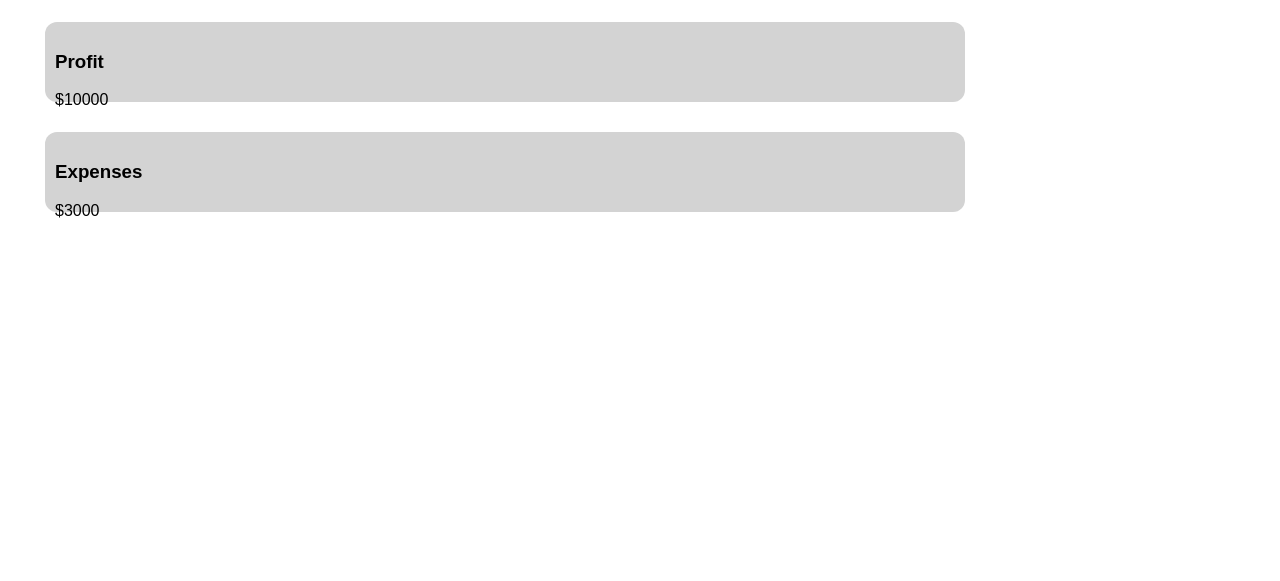
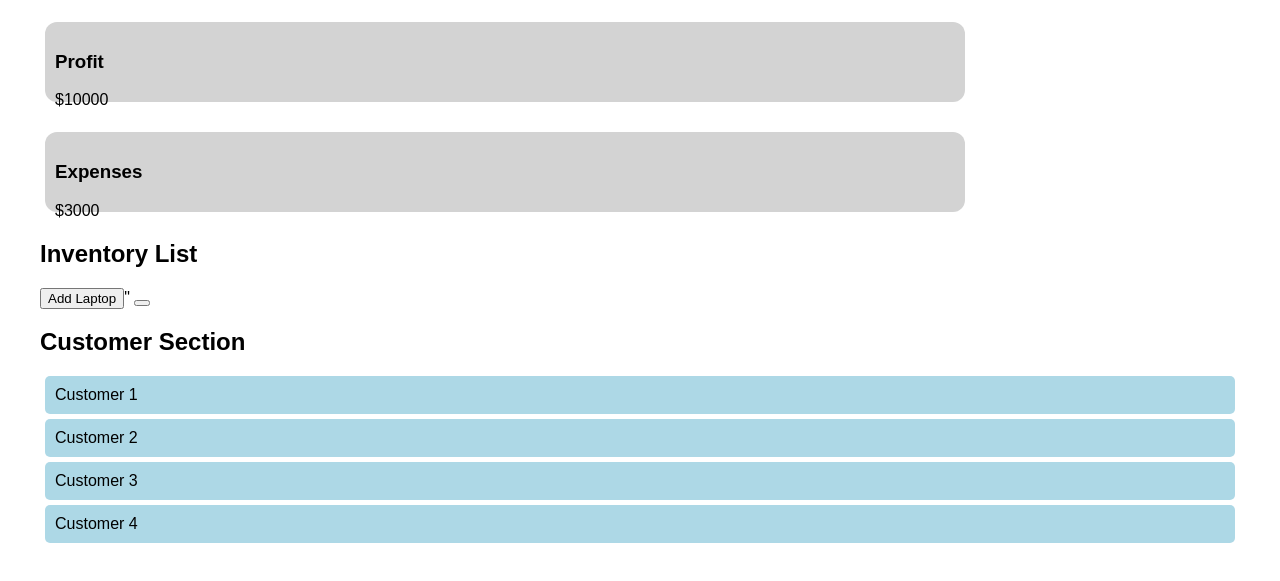
Before and after one commit to reiddedeaux/CC_12, a plain HTML site: page index.html in a window 1280 px wide. Shown: the part 151-732 px from the top of the page. Drawn offline with Linux system fonts and the light colour scheme.

Commit message:
Task 3 - Implemented Dynamic Inventory List

```diff
--- a/index.html
+++ b/index.html
@@ -50,5 +50,16 @@
     <h3>Expenses</h3>
     <p>$3000</p>
     </div>
+    <h2>Inventory List</h2>
+    <ul id="inventoryList"></ul>
+    <button onclick="addInventoryItem(`Laptop`)">Add Laptop</button>"
+    <button onclick="addInventoryItem(`Smartphone)"></button>
+    <h2>Customer Section</h2>
+    <div id="customerSection">
+        <div class="customer-card">Customer 1</div>
+        <div class="customer-card">Customer 2</div>
+        <div class="customer-card">Customer 3</div>
+        <div class="customer-card">Customer 4</div>
+    </div>
 </body>
 </html>
```
Also changed, not shown: CC_12.js (+16 -1 lines).
